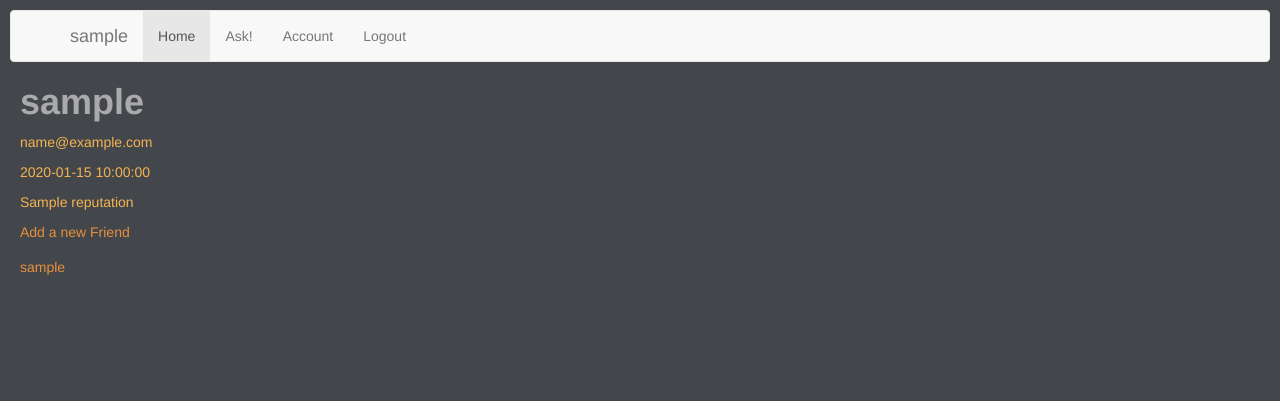
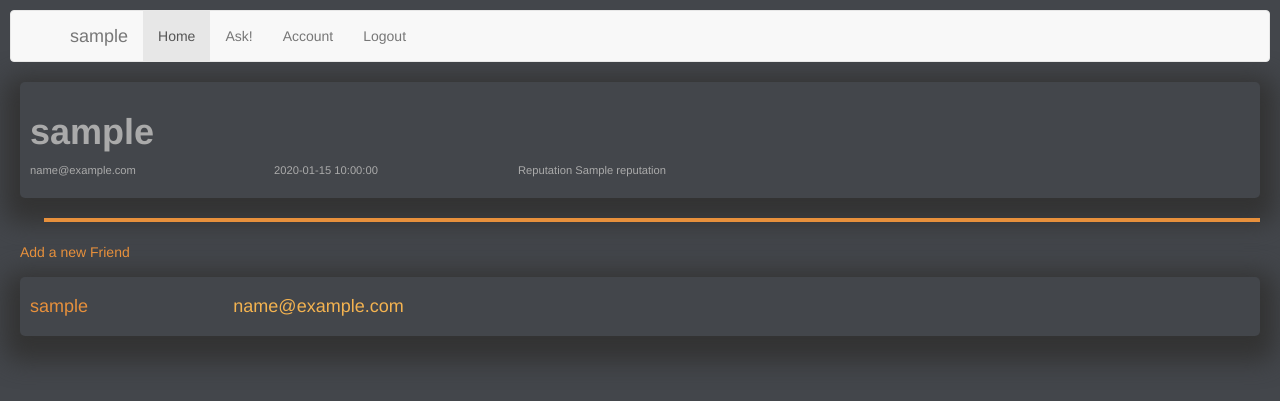
Before and after one commit to Tomporino/askm8remix, a Flask app: template templates/user_page.html in a window 1280 px wide. Shown: the top 401 px of the page. Run offline with Flask 2, Linux system fonts and the light colour scheme; the visitor is signed in with stand-in values (Sample User, id 1); the template is opened without the code that fills it: most values are stand-ins (such as "Sample title", 1, 10 or a date in 2020); some libraries are stand-ins or nearby versions.

Commit message:
Basic stuff

```diff
--- a/templates/user_page.html
+++ b/templates/user_page.html
@@ -3,15 +3,26 @@
     {% if session %}
         <div class="user_page">
             <div class="user_data">
-                <div><h1> {{ user_info.username }} </h1></div>
-                <div id="subdata">
+
+                <div class="q_main">
+                    <div id="username">
+                        <h1> {{ user_info.username }} </h1>
+                    </div>
+
+
+                    <div class="sub_data">
                         <div><p> {{ user_info.email }} </p></div>
                         <div><p>{{ user_info.registration_date }}</p></div>
-                    <div><p>{{ user_info.reputation }}</p></div>
+                        <div><p>Reputation {{ user_info.reputation }}</p></div>
                     </div>
 
                 </div>
+
+                <hr id="hr">
+
+            </div>
             {% if session.id != user_info.id %}
+
                 <div class="friends">
                     <a href="{{ url_for('add_friend', friend_id=user_info.id) }}">Add as Friend</a>
                 </div>
@@ -20,13 +31,16 @@
                         <a href="{{ url_for('user_page', username=friend.username) }}">{{ friend.username }}</a>
                     </div>
                 {% endfor %}
+                </div>
             {% else %}
                 <div class="friends">
                     <a href="{{ url_for('search_user') }}">Add a new Friend</a>
                 </div>
+                <div class="q_main">
                 {% for friend in friends %}
                     <div id="friend">
-                    <a href="{{ url_for('user_page', username=friend.username) }}">{{ friend.username }}</a>
+                        <h4><a href="{{ url_for('user_page', username=friend.username) }}">{{ friend.username }}</a></h4>
+                        <h4 id="friend_email">{{ friend.get('email') }}</h4>
                     </div>
                 {% endfor %}
             {% endif %}
```
Lines whose indentation alone changed are shown as unchanged.
